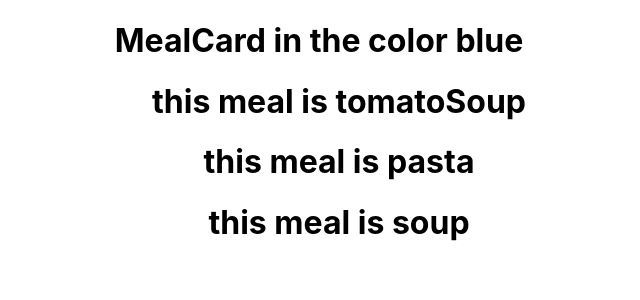
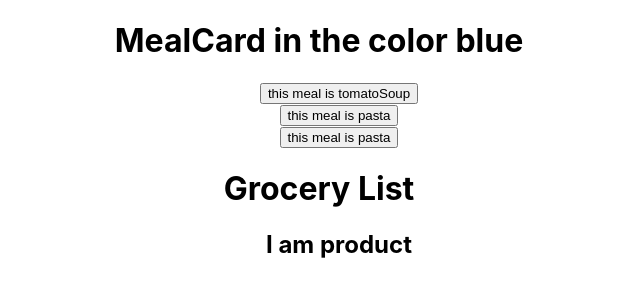
Before and after one commit to LucaPomer/MealShoppingList, a React (Create React App) app: page / in a window 1280 px wide. Shown: the top 300 px of the page, without its empty margins (321-961 px from the left). Built offline with nearby package versions, Linux system fonts and the light colour scheme.

Commit message:
startet groceries list
product show as alert

```diff
--- a/src/App.js
+++ b/src/App.js
@@ -2,12 +2,13 @@ import React from 'react';
 import MealCardList from './MealCardList.js';
 import logo from './logo.svg';
 import './App.css';
+import GroceriesList from "./GroceriesList";
 
 function App() {
   return (
     <div className="App">
       <MealCardList />
-
+      <GroceriesList/>
     </div>
   );
 }
--- /dev/null
+++ b/src/GroceriesList.js
@@ -0,0 +1,30 @@
+"use strict"
+import React from 'react';
+
+class GroceriesList extends React.Component{
+
+    render(){
+        return(
+            <div>
+                <h1>Grocery List</h1>
+                <ul>
+                    <Product/>
+                </ul>
+            </div>
+        )
+    }
+
+}
+
+function Product() {
+    return <h2>I am product</h2>;
+}
+
+
+
+
+
+
+
+
+export default GroceriesList;
--- a/src/MealCardList.js
+++ b/src/MealCardList.js
@@ -2,23 +2,42 @@ import React from 'react';
 
 class MealCardList extends React.Component {
 
-    constructor() {
-        super();
+
+    constructor(props) {
+        super(props);
+        const mealsJSON = require('./availableMeals.json');
         this.state = {
             color: "blue",
+            mealsList: mealsJSON.mealsList,
         }
     }
 
+    createMeal(index){
+        return(
+            <Meal
+                handleClickMeal = {()=>this.handleClickMeal(index)}
+                mealName={this.state.mealsList[index].name}
+            />
+        );
+    }
+
+    handleClickMeal(index){
+        const mealsJSON = require('./availableMeals.json');
+        const meals = this.state.mealsList;
+        let groceries = meals[index].ingredients;
+        alert(groceries);
+
+    }
+
     render() {
-        const allDishes = ["fish","pasta","soup"]
-        const meals = require('./availableMeals.json');
+
         return (
             <div className="mealCard">
                 <h1>MealCard in the color {this.state.color}</h1>
                 <ul>
-                    <Meal mealName={meals.mealsList[0].name}> </Meal>
-                    <Meal mealName ={allDishes[1]}> </Meal>
-                    <Meal mealName ={allDishes[2]}> </Meal>
+                    {this.createMeal(0)}
+                    {this.createMeal(1)}
+                    {this.createMeal(1)}
                 </ul>
 
             </div>
@@ -35,7 +54,7 @@ class Meal extends React.Component {
     render() {
         return (
             <div>
-                <h1> this meal is {this.props.mealName}</h1>
+                <button onClick={this.props.handleClickMeal}> this meal is {this.props.mealName}</button>
             </div>
         );
     }
```
